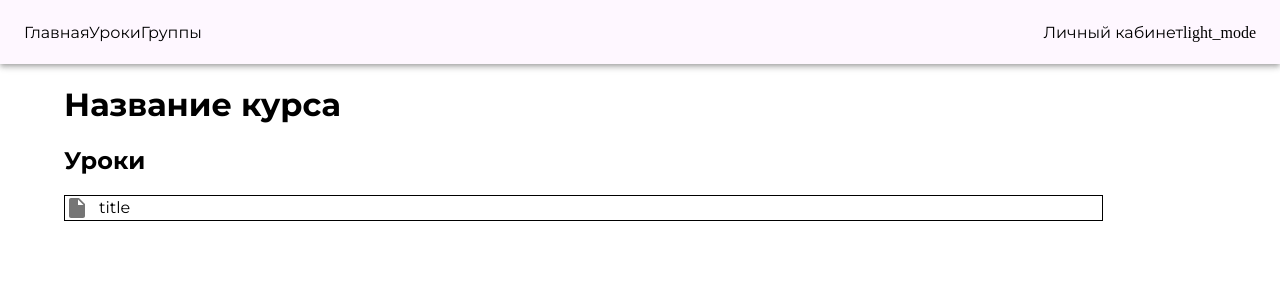
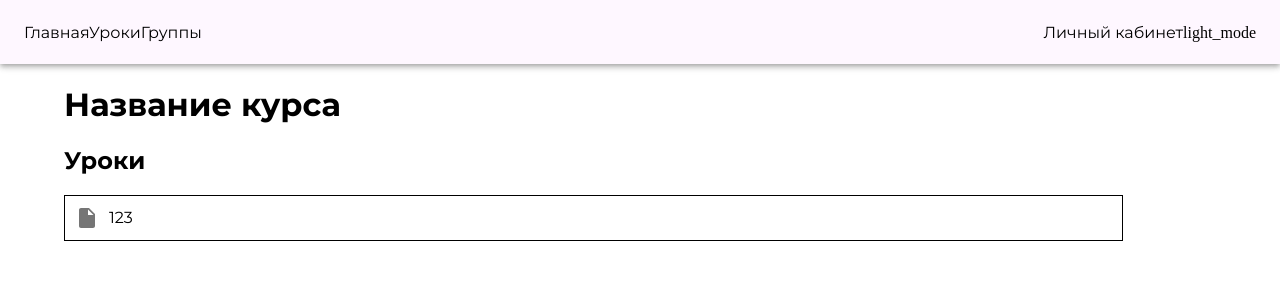
Before and after one commit to MrDrag0nXYT/PSTUEdu-FrontEnd, a React (Create React App) app in the folder pstuedu/: page /lessons in a window 1280 px wide. Shown: the top 300 px of the page. Built offline with nearby package versions, Linux system fonts and the light colour scheme; the HTML template or start-up script is replaced by a standard one.

Commit message:
Карточки для LessonPage.js

```diff
--- a/pstuedu/src/components/Card.js
+++ b/pstuedu/src/components/Card.js
@@ -2,11 +2,14 @@ import React from 'react'
 import InsertDriveFileIcon from '@mui/icons-material/InsertDriveFile';
 
 import "../css/card.css"
-export default function Card() {
+
+export default function Card({title, href}) {
     return (
-        <div className="card">
-            <InsertDriveFileIcon color="action" className="image"  width={24} height={22}/>
-            <div className="title">title</div>
-        </div>
+            <a className="link" href={href}>
+                <div className="card">
+                    <InsertDriveFileIcon color="action" className="image" width={24} height={22}/>
+                    <div className="title">{title}</div>
+                </div>
+            </a>
     )
 }
--- a/pstuedu/src/components/LessonPage.js
+++ b/pstuedu/src/components/LessonPage.js
@@ -12,7 +12,7 @@ export default function LessonPage() {
                 <div>
                     <h2>Уроки</h2>
 
-                    <Card></Card>
+                    <Card title="123" href="/home"></Card>
                 </div>
             </Container>
         </div>
--- a/pstuedu/src/components/NavigationBar.js
+++ b/pstuedu/src/components/NavigationBar.js
@@ -5,6 +5,7 @@ import Container from "@mui/material/Container";
 import "@material/web/all";
 import "./NavigationBar.css";
 import "../index.css";
+
 
 function NavigationBar() {
     return (
--- a/pstuedu/src/css/card.css
+++ b/pstuedu/src/css/card.css
@@ -5,10 +5,13 @@
 
     display: flex;
     align-items: center;
+
+    padding: 10px;
 }
 
-.card_handler{
-
+.link{
+    text-decoration: none;
+    color: inherit;
 }
 
 .image{
```
